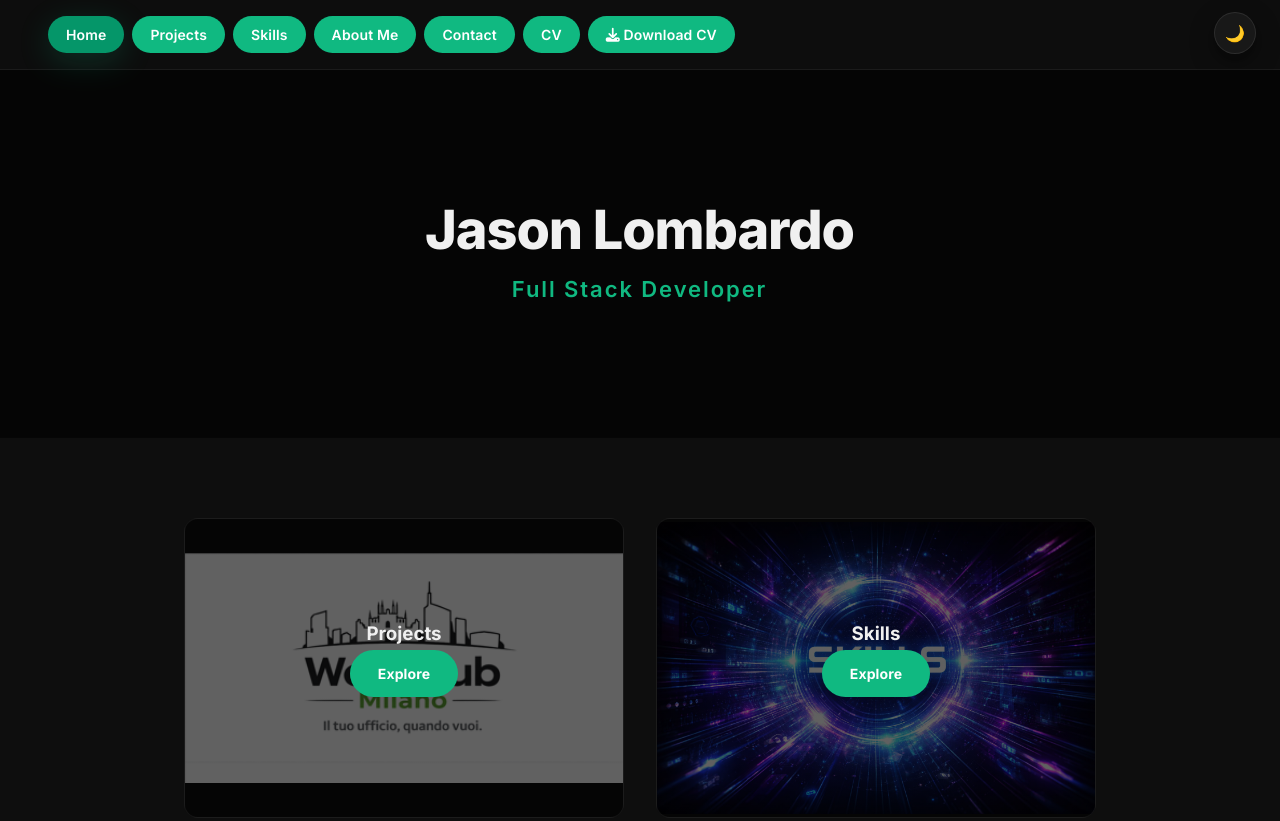
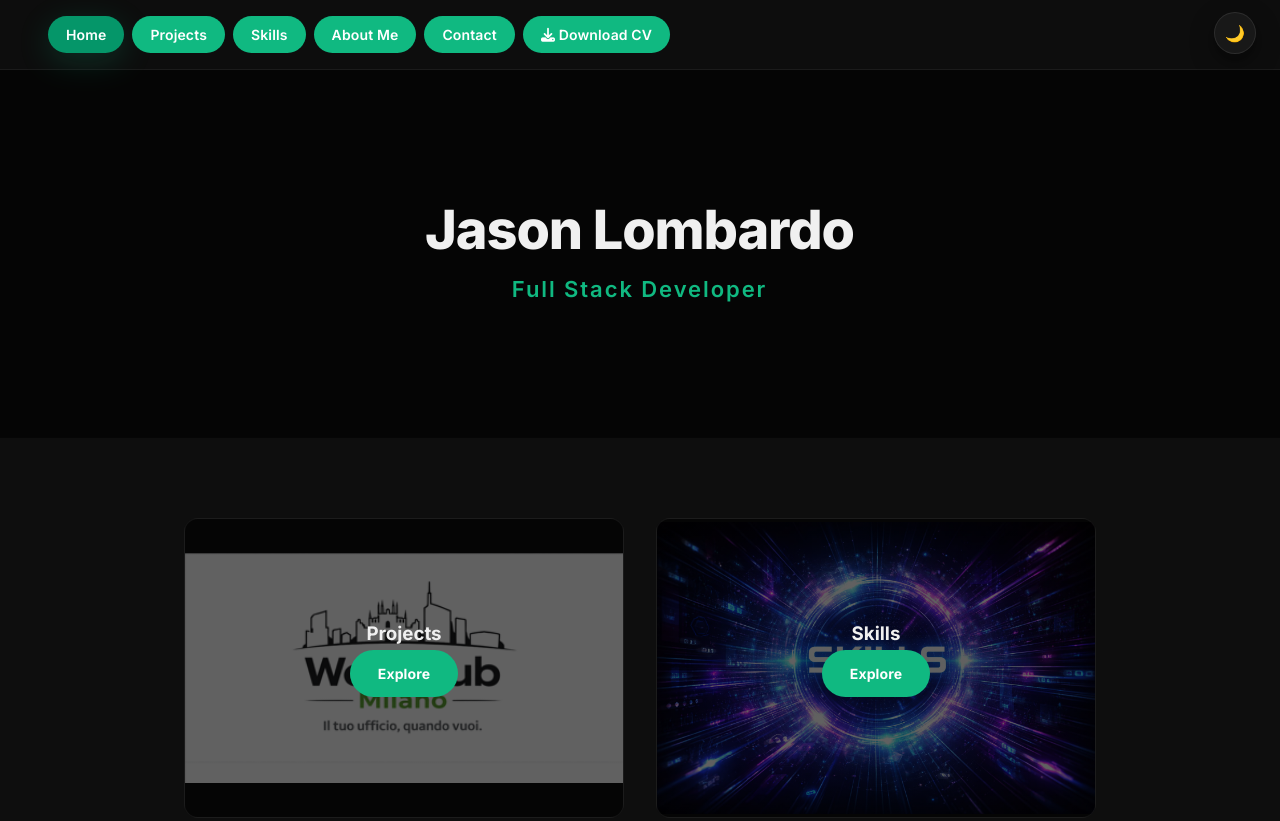
Before and after one commit to jasonino168/Portfolio-projects, a plain HTML site: page index.html in a window 1280 px wide. Shown: the top 821 px of the page. Drawn offline with Linux system fonts and the light colour scheme.

Commit message:
Fix HTML structure and formatting issues

```diff
--- a/index.html
+++ b/index.html
@@ -18,7 +18,7 @@
             <a href="skills.html">Skills</a>
             <a href="#about">About Me</a>
             <a href="#contact">Contact</a>
-            <a href="CV.html">CV</a>
+
             <a href="./curriculum vitae.pdf" download="CV_Jason_Lombardo.pdf">
                 <i class="fas fa-download"></i> Download CV
             </a>
```
